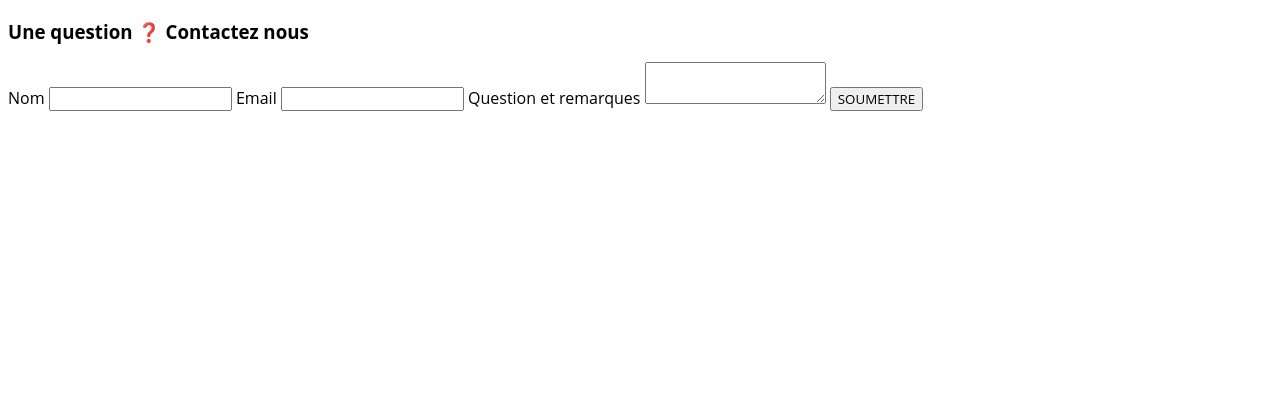
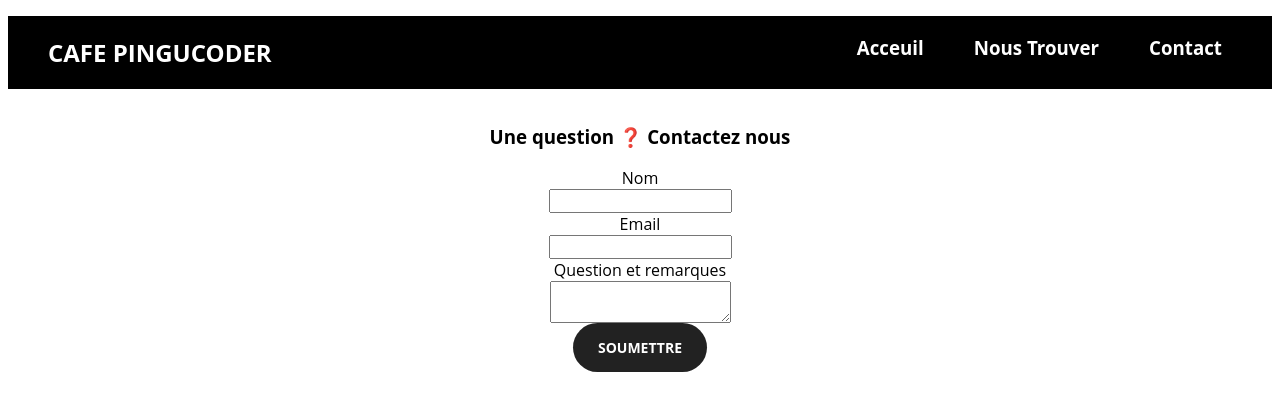
Before and after one commit to sarahhsoltani/cafe_web, a plain HTML site: page contact.html in a window 1280 px wide. Drawn offline with Linux system fonts and the light colour scheme.

Commit message:
second commit

```diff
--- a/contact.html
+++ b/contact.html
@@ -8,8 +8,27 @@
 </head>
 <body>
     <div class="contact">
-        <h3>Une question ❓ Contactez nous</h3>
-        <div>
+          <nav class="navbar">
+            <ul class="navlink">
+                <li>
+                    <h1>CAFE PINGUCODER</h1>
+                </li>
+               <div class="list-item">
+                 <li>
+                    <h3><a href="index.html">Acceuil</a></h3>
+                </li>
+                 <li>
+                    <h3><a href="noustrouvez.html"> Nous Trouver</a></h3>
+                </li>
+                 <li>
+                    <h3><a href="contact.html">Contact</a></h3>
+                </li>
+               </div>
+            </ul>
+        </nav>
+       <div class="form">
+         <h3>Une question ❓ Contactez nous</h3>
+        <div class="items">
             <label for="">Nom</label>
             <input type="text">
             <label for="">Email</label>
@@ -20,6 +39,7 @@
             </textarea>
             <button class="btn-smt" type="submit">SOUMETTRE</button>
         </div>
+       </div>
     </div>
 </body>
 </html>
--- a/index.css
+++ b/index.css
@@ -128,3 +128,25 @@ footer{
      padding: 30px 0px 30px;
     text-align: center;
 }
+.form{
+   display: flex;
+   flex-direction: column;
+    align-items: center;
+}
+.btn-smt{
+    display: inline-block;
+    padding: 15px 25px;
+    border-radius: 30px;
+    font-weight: 700;
+    font-size: 14px;
+    border: 0px;
+    cursor: pointer;
+    background: #222;
+    color: white;
+}
+.items{
+    display: flex;
+    justify-content: space-around;
+    align-items: center;
+    flex-direction: column;
+}
```
